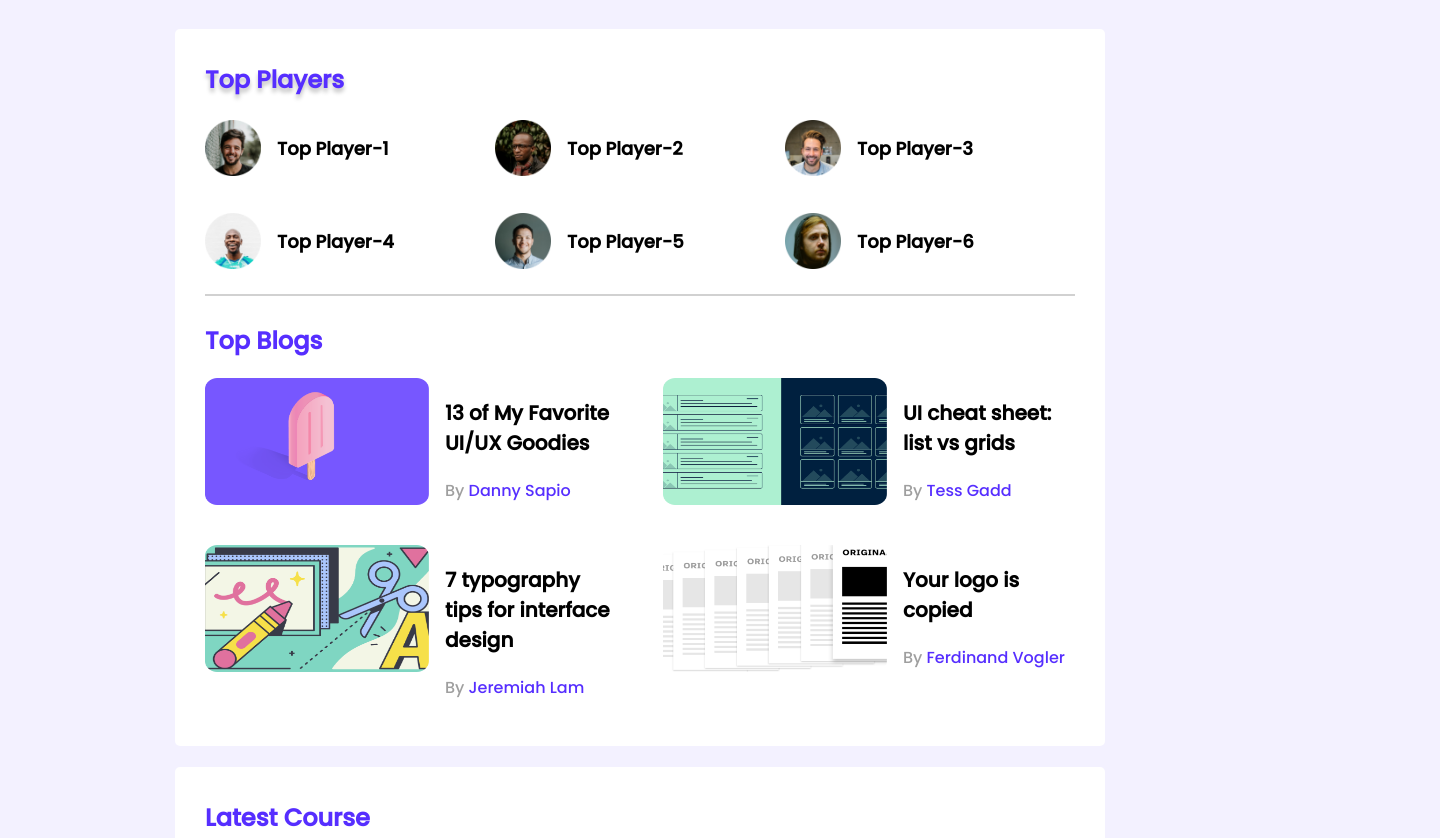
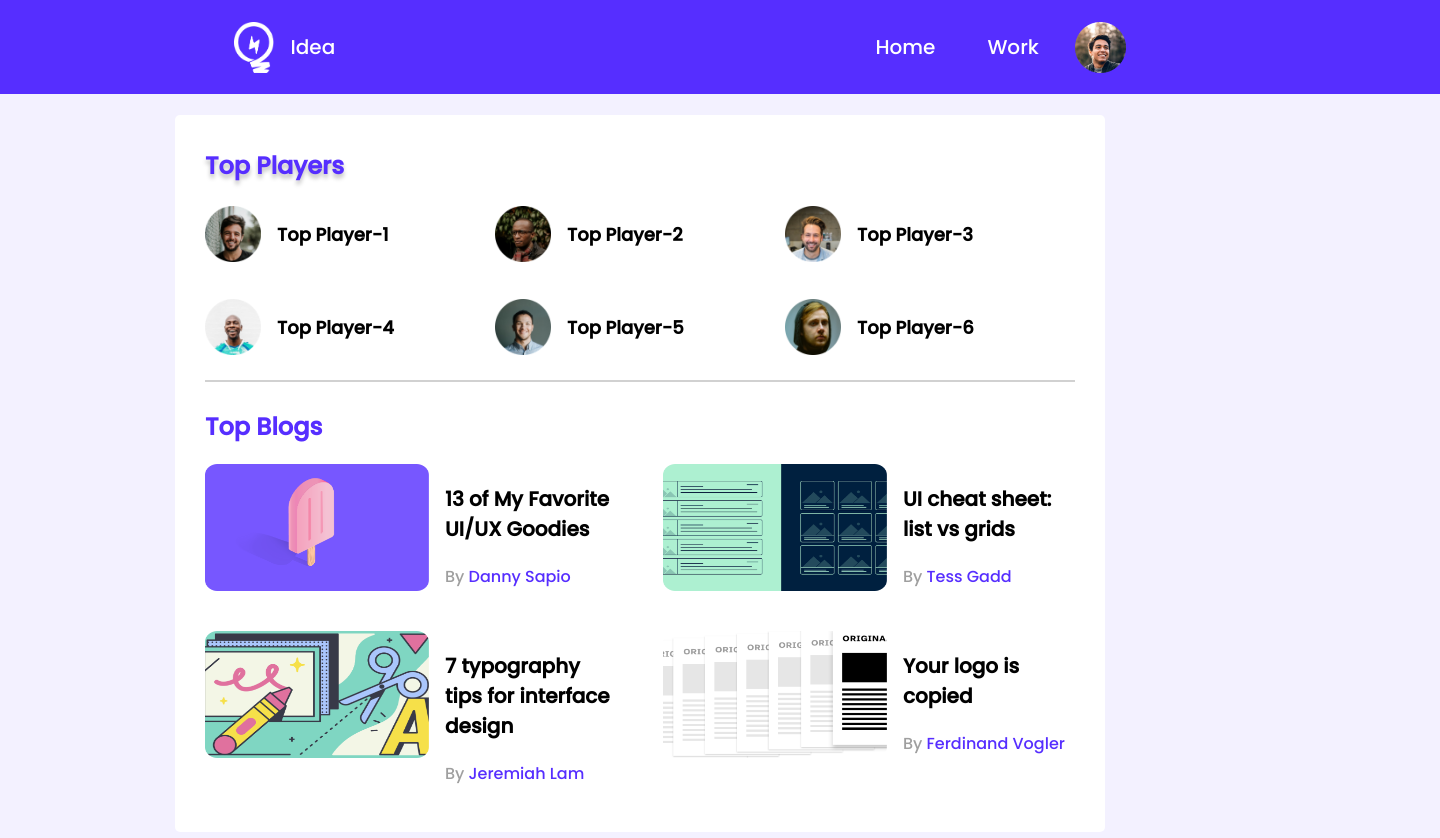
Before and after one commit to nmso2/leader-board-css3, a plain HTML site: page index.html in a window 1280 px wide. Shown: the top 838 px of the page, 1440 px wide, since content can reach past the window. Drawn offline with Linux system fonts and the light colour scheme.

Commit message:
added navbar

```diff
--- a/index.html
+++ b/index.html
@@ -13,10 +13,24 @@
 <body>
     <!-- header start -->
     <header>
+        <!-- nav tag starts -->
+    <nav>
+        <div class="icon">
+            <img src="images/icons/logo.png" alt="">
+            <a href="#">Idea</a>
+        </div>
+        <div class="profile">
+            <a href="#">Home</a>
+            <a href="#">Work</a>
+            <img src="images/icons/profile.png" alt="">
+        </div>
 
+    </nav>
+    <!-- nav tag ends -->
     </header>
     <!-- header end -->
     <main>
+
         <!-- top player and top blog -->
         <section class="container">
             <div class="top-players">
--- a/styles/style.css
+++ b/styles/style.css
@@ -7,6 +7,7 @@
 body{
     font-family: 'Poppins', sans-serif;
     background-color: #F3F1FF;
+    margin: 0;
 }
 main{
     display: flex;
@@ -23,6 +24,41 @@ main{
 hr{
     border: 1px solid #D1D1D1;
     margin-bottom: 27px;
+}
+
+/* nav style */
+nav {
+    background-color: #562EFF;
+    color: white;
+    width: 1440px;
+    height: 94px;
+    display: flex;
+    justify-content: space-around;
+    align-items: center;
+}
+
+nav a {
+    text-decoration: none;
+    color: white;
+    font-size: 20px;
+    padding-left: 16px;
+    padding-right: 36px;
+
+}
+.icon img{
+    width: 40.42px;
+    height: 51px;
+}
+.icon{
+    display: flex;
+    align-items: center;
+    margin-right: 20px;
+
+}
+.profile{
+    display: flex;
+    align-items: center;
+    margin-right: 80px;
 }
 
 /* top players style */
```
